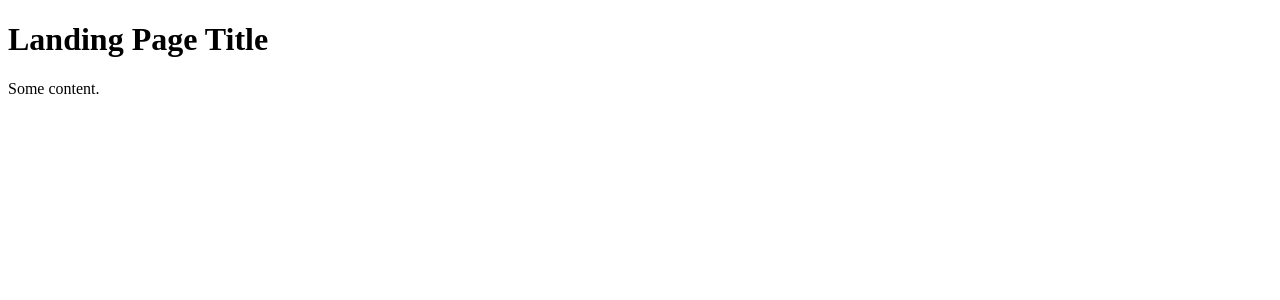
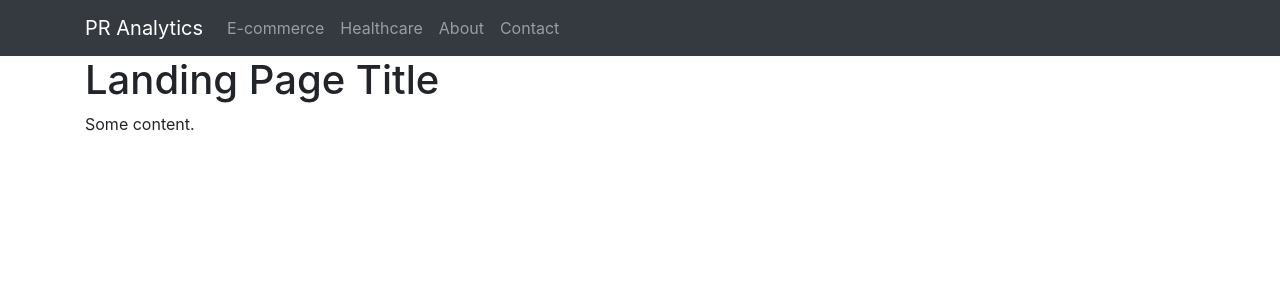
Before and after one commit to bluecamel-io/website, a Flask app: page / in a window 1280 px wide. Shown: the top 300 px of the page. Run offline with Flask 2, Linux system fonts and the light colour scheme; some libraries are stand-ins or nearby versions.

Commit message:
add bootstrap and a navbar

```diff
--- a/templates/base.html
+++ b/templates/base.html
@@ -1,10 +1,27 @@
-<!DOCTYPE html>
-<html lang="en" dir="ltr">
+<!doctype html>
+<html lang="en">
     <head>
+        <!-- Required meta tags -->
         <meta charset="utf-8">
+        <meta name="viewport" content="width=device-width, initial-scale=1, shrink-to-fit=no">
+
+        <!-- Bootstrap CSS -->
+        <link rel="stylesheet" href="https://stackpath.bootstrapcdn.com/bootstrap/4.1.0/css/bootstrap.min.css" integrity="sha384-9gVQ4dYFwwWSjIDZnLEWnxCjeSWFphJiwGPXr1jddIhOegiu1FwO5qRGvFXOdJZ4" crossorigin="anonymous">
+
         <title>{{ title }}</title>
     </head>
     <body>
-        {% block content %} {% endblock %}
+        <!-- Navbar -->
+        {% include 'includes/_navbar.html' %}
+
+        <div class="container">
+            {% block content %}{% endblock %}
+        </div>
+
+        <!-- Optional JavaScript -->
+        <!-- jQuery first, then Popper.js, then Bootstrap JS -->
+        <script src="https://code.jquery.com/jquery-3.3.1.slim.min.js" integrity="sha384-q8i/X+965DzO0rT7abK41JStQIAqVgRVzpbzo5smXKp4YfRvH+8abtTE1Pi6jizo" crossorigin="anonymous"></script>
+        <script src="https://cdnjs.cloudflare.com/ajax/libs/popper.js/1.14.0/umd/popper.min.js" integrity="sha384-cs/chFZiN24E4KMATLdqdvsezGxaGsi4hLGOzlXwp5UZB1LY//20VyM2taTB4QvJ" crossorigin="anonymous"></script>
+        <script src="https://stackpath.bootstrapcdn.com/bootstrap/4.1.0/js/bootstrap.min.js" integrity="sha384-uefMccjFJAIv6A+rW+L4AHf99KvxDjWSu1z9VI8SKNVmz4sk7buKt/6v9KI65qnm" crossorigin="anonymous"></script>
     </body>
 </html>
--- /dev/null
+++ b/templates/includes/_navbar.html
@@ -0,0 +1,16 @@
+<nav class="navbar navbar-expand-lg navbar-dark bg-dark">
+    <div class="container">
+        <a class="navbar-brand" href="/">PR Analytics</a>
+        <button class="navbar-toggler" type="button" data-toggle="collapse" data-target="#navbarNavAltMarkup" aria-controls="navbarNavAltMarkup" aria-expanded="false" aria-label="Toggle navigation">
+            <span class="navbar-toggler-icon"></span>
+        </button>
+        <div class="collapse navbar-collapse" id="navbarNavAltMarkup">
+            <div class="navbar-nav">
+                <a class="nav-item nav-link" href="/ecommerce">E-commerce</a>
+                <a class="nav-item nav-link" href="/healthcare">Healthcare</a>
+                <a class="nav-item nav-link" href="/about">About</a>
+                <a class="nav-item nav-link" href="/contact">Contact</a>
+            </div>
+        </div>
+    </div>
+</nav>
```
